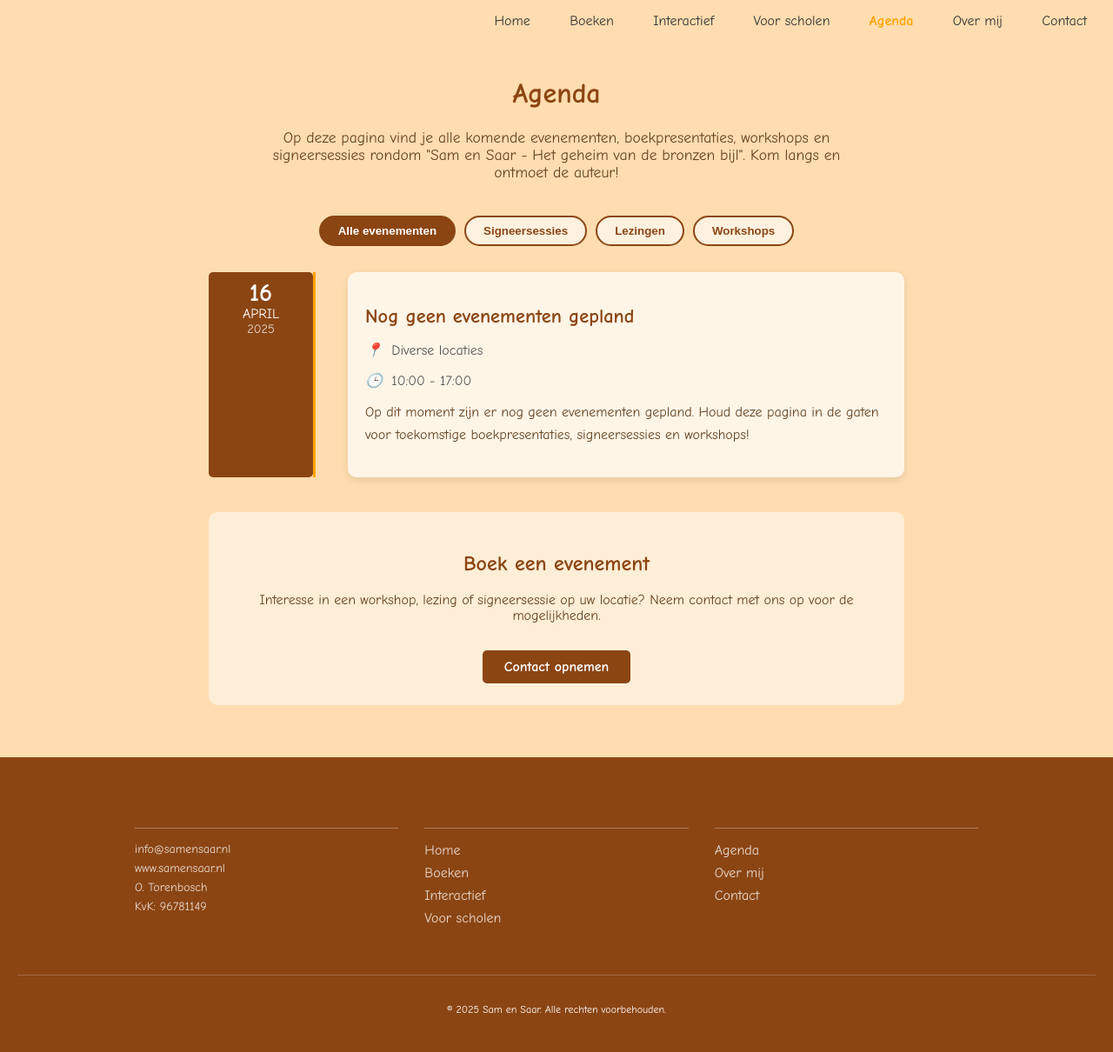
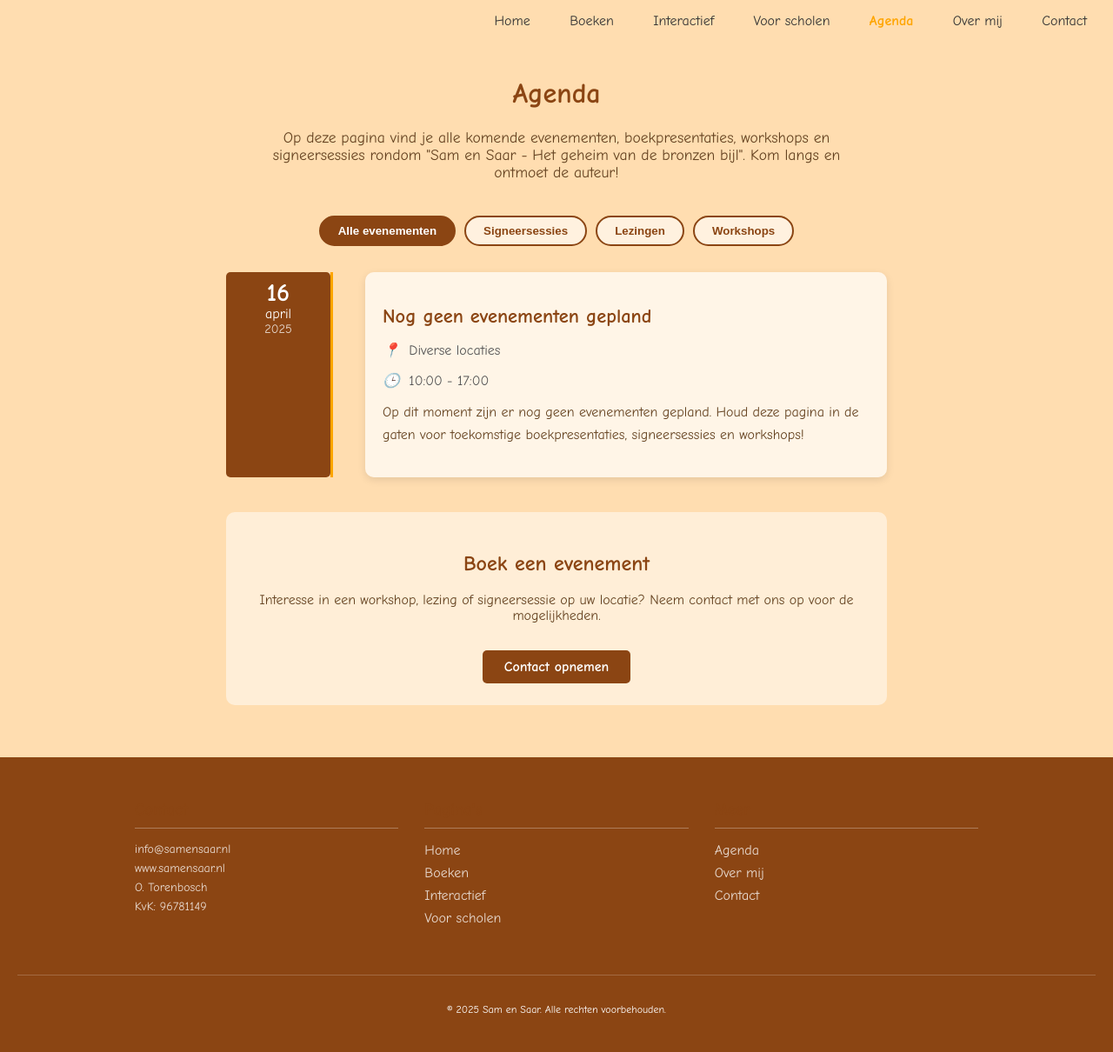
Before and after one commit to otorenbosch/samensaar.nl, a Jekyll site: the page built from agenda.html, in a window 1280 px wide. Shown: the whole page at 87% size. Built offline with Jekyll 4.4.1, drawn with Linux system fonts in a browser that asks for light colours.

Commit message:
Update agenda datum Notatie

```diff
--- a/agenda.html
+++ b/agenda.html
@@ -10,7 +10,7 @@
         <p>Op deze pagina vind je alle komende evenementen, boekpresentaties, workshops en signeersessies rondom "Sam en Saar - Het geheim van de bronzen bijl". Kom langs en ontmoet de auteur!</p>
     </div>
 
-    {% assign current_date = site.time | date: '%s' %}
+    {% assign current_date = site.time | date: '%Y-%m-%d' %}
     {% assign visible_events = site.data.events | where: "visible", true %}
     {% assign months = "januari,februari,maart,april,mei,juni,juli,augustus,september,oktober,november,december" | split: "," %}
 
@@ -24,14 +24,30 @@
 
         <div class="events-timeline">
             {% for event in visible_events %}
-                <div class="event-card" data-type="{{ event.type }}" data-date="{{ event.date | date: '%Y-%m-%d' }}">
+                {% if event.date == "now" %}
+                    {% assign event_date = current_date %}
+                {% else %}
+                    {% assign event_date = event.date %}
+                {% endif %}
+
+                <div class="event-card" data-type="{{ event.type }}" data-date="{{ event_date }}">
                     <div class="event-date">
-                        <span class="event-day">{{ event.date | date: "%-d" }}</span>
+                        {% if event.date == "now" %}
+                            {% assign day = site.time | date: "%-d" %}
+                            {% assign month_index = site.time | date: "%-m" | minus: 1 %}
+                            {% assign year = site.time | date: "%Y" %}
+                        {% else %}
+                            {% assign date_parts = event.date | split: "-" %}
+                            {% assign day = date_parts[2] | plus: 0 %}
+                            {% assign month_index = date_parts[1] | minus: 1 | plus: 0 %}
+                            {% assign year = date_parts[0] | plus: 0 %}
+                        {% endif %}
+
+                        <span class="event-day">{{ day }}</span>
                         <span class="event-month">
-                            {% assign month_index = event.date | date: "%-m" | minus: 1 %}
                             {{ months[month_index] }}
                         </span>
-                        <span class="event-year">{{ event.date | date: "%Y" }}</span>
+                        <span class="event-year">{{ year }}</span>
                     </div>
                     <div class="event-details">
                         <h2>{{ event.title }}</h2>
@@ -67,6 +83,9 @@
     /* Bestaande stijlen behouden */
     .agenda-content {
         text-align: left;
+        max-width: 1000px;
+        margin: 0 auto;
+        padding: 0 20px;
     }
 
     .intro-text {
@@ -114,14 +133,14 @@
         left: 120px;
         width: 3px;
         background-color: #FFA500;
-        z-index: 0; /* Deze toevoegen */
+        z-index: 0;
     }
 
     .event-card {
         display: flex;
         margin-bottom: 30px;
         position: relative;
-        z-index: 1; /* Toevoegen: zorgt dat kaarten boven de tijdlijn komen */
+        z-index: 1;
     }
 
     .event-date {
@@ -147,7 +166,7 @@
     .event-month {
         display: block;
         font-size: 1rem;
-        text-transform: uppercase;
+        text-transform: lowercase;
     }
 
     .event-year {
@@ -263,14 +282,14 @@
 
         .event-card {
             flex-direction: column;
-            padding-left: 30px; /* Toevoegen: geeft ruimte voor de tijdlijn */
+            padding-left: 30px;
         }
 
         .event-date {
             width: auto;
             margin-right: 0;
             margin-bottom: 20px;
-            margin-left: -10px; /* Aanpassen: was 50px, nu uitgelijnd met tijdlijn */
+            margin-left: -10px;
         }
     }
 
```
Also changed, not shown: other parts of agenda.html (+6 -1 lines).
